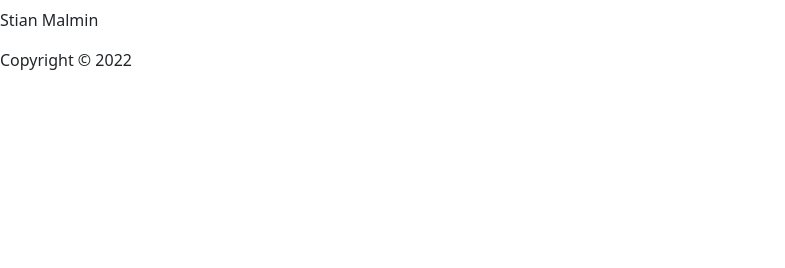
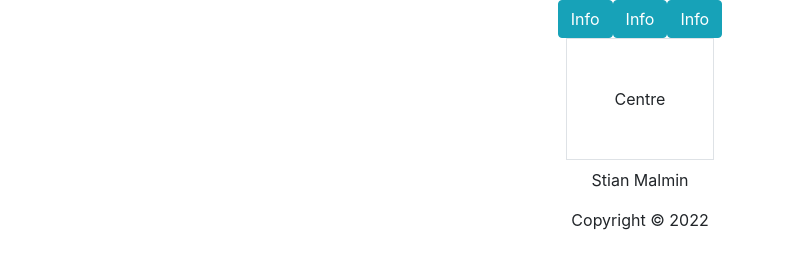
Before and after one commit to Malminn/CSS-Frameworks-CA, a website: page index.html in a window 1280 px wide. Shown: the whole page, without its empty margins (0-785 px from the left). Drawn offline with nearby package versions, Linux system fonts and the light colour scheme.

Commit message:
organized notes + links on Sass & Bootstrap

```diff
--- a/index.html
+++ b/index.html
@@ -24,7 +24,11 @@
 ╚╦══════╦╝
 ▔▔▔▔▔▔▔▔▔▔▔▔▔▔▔▔▔▔▔▔▔▔▔▔▔▔▔▔▔▔▔▔▔▔▔▔▔▔▔▔ -->
 		<header>
-			<nav></nav>
+			<nav>
+				<div class="d-flex align-items-center justify-content-center">
+					<div class="btn btn-info">Info</div><div class="btn btn-info">Info</div><div class="btn btn-info">Info</div>
+				 </div>
+			</nav>
 		</header>
 		<!--
 ╔══════╗
@@ -32,6 +36,9 @@
 ╚╦════╦╝
 ▔▔▔▔▔▔▔▔▔▔▔▔▔▔▔▔▔▔▔▔▔▔▔▔▔▔▔▔▔▔▔▔▔▔▔▔▔▔▔▔-->
 		<main>
+			<div class="d-flex align-items-center justify-content-center">
+				<div class="border p-5">Centre</div>
+			 </div>
 			<h1></h1>
 		</main>
 		<!--
@@ -40,8 +47,11 @@
 ╚╦══════╦╝
 ▔▔▔▔▔▔▔▔▔▔▔▔▔▔▔▔▔▔▔▔▔▔▔▔▔▔▔▔▔▔▔▔▔▔▔▔▔▔▔ -->
 		<footer>
-			<p>Stian Malmin</p>
+			<div class="flex-column d-flex align-items-center justify-content-center">
+				<p>Stian Malmin</p>
 			<p>Copyright &copy; 2022</p>
+			 </div>
+
 		</footer>
 		<!--
 ╔════════╗
```
Also changed, not shown: package.json (+13 -2 lines), 2 other files.
